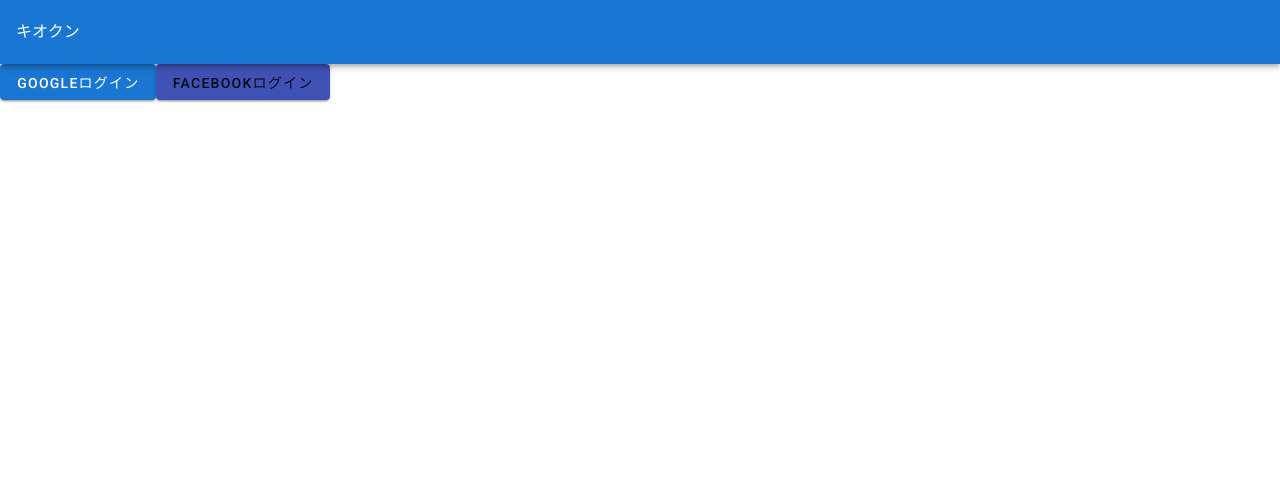
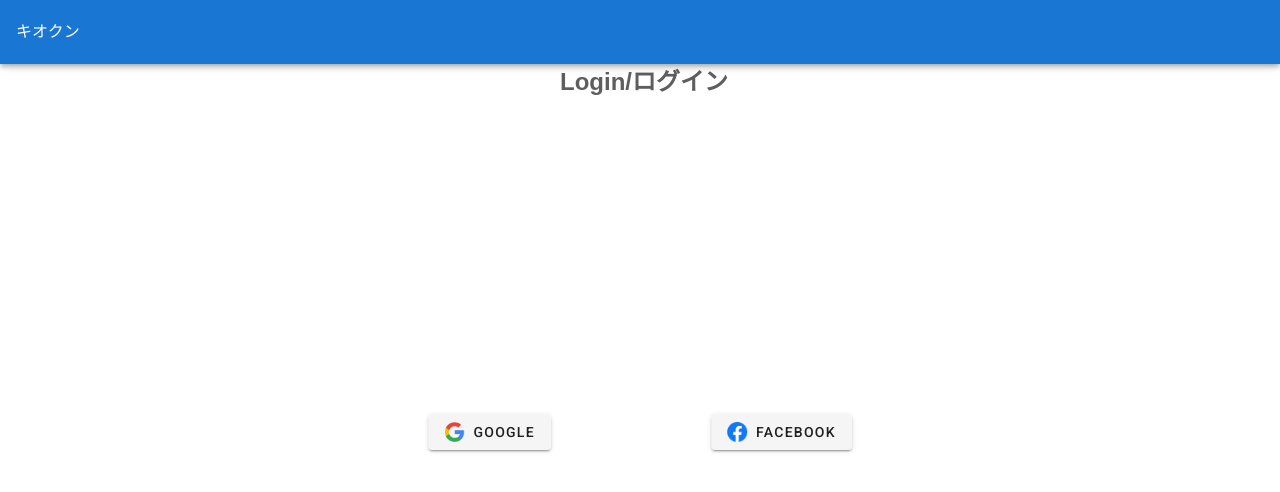
Before and after one commit to moriyamasaaaki/url-by-category, a Vue app: page /login in a window 1280 px wide. Shown: the top 492 px of the page. Built offline with nearby package versions, Linux system fonts and the light colour scheme; no server answers.

Commit message:
feat(Login): ログイン画面追加

```diff
--- a/src/views/Login.vue
+++ b/src/views/Login.vue
@@ -1,11 +1,21 @@
 <template>
 <section class="login">
-    <v-btn @click="signInGoogle()" color="primary">
-        Googleログイン
-    </v-btn>
-    <v-btn @click="signInFacebook()" color="indigo">
-        Facebookログイン
-    </v-btn>
+    <h1 class="hdg">Login/ログイン</h1>
+    <div class="login__buttons">
+        <div class="login__button-left">
+            <v-btn class="login__button" @click="signInGoogle()">
+                <img src="@/assets/google_icon.png" width="20" alt="">
+                Google
+            </v-btn>
+        </div>
+
+        <div class="login__button-right">
+            <v-btn class="login__button" @click="signInFacebook()">
+                <img src="@/assets/facebook.png" width="20" alt="">
+                Facebook
+            </v-btn>
+        </div>
+    </div>
 </section>
 </template>
 
@@ -31,3 +41,35 @@ export default Vue.extend({
     }
 });
 </script>
+
+<style lang="scss" scoped>
+.hdg {
+    font-size: 24px;
+    font-weight: 600;
+    font-family: "Hiragino Kaku Gothic ProN", sans-serif;
+    color: #5E5E5E;
+    padding-left: 8px;
+    text-align: center;
+}
+.login {
+    position: relative;
+    height: 100%;
+    &__buttons {
+        display: flex;
+        position: absolute;
+        top: 50%;
+        left: 50%;
+        transform: translateY(-50%) translateX(-50%);
+        -webkit-transform: translateY(-50%) translateX(-50%);
+    }
+
+    &__button {
+        margin: 0 80px;
+    }
+
+    img {
+        display: block;
+        margin-right: 8px;
+    }
+}
+</style>
```
Also changed, not shown: src/assets/facebook.png (added), src/assets/google_icon.png (added).
